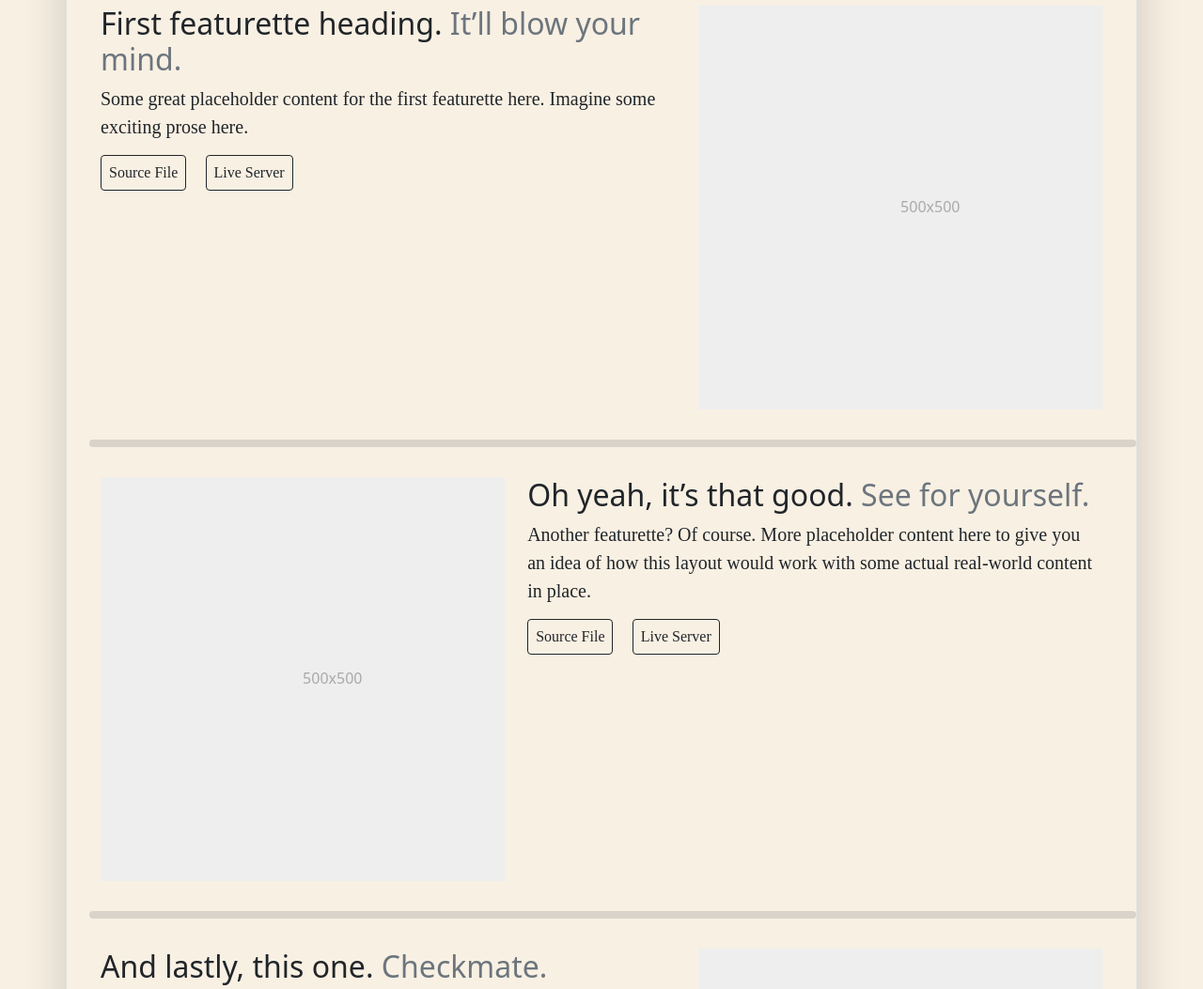
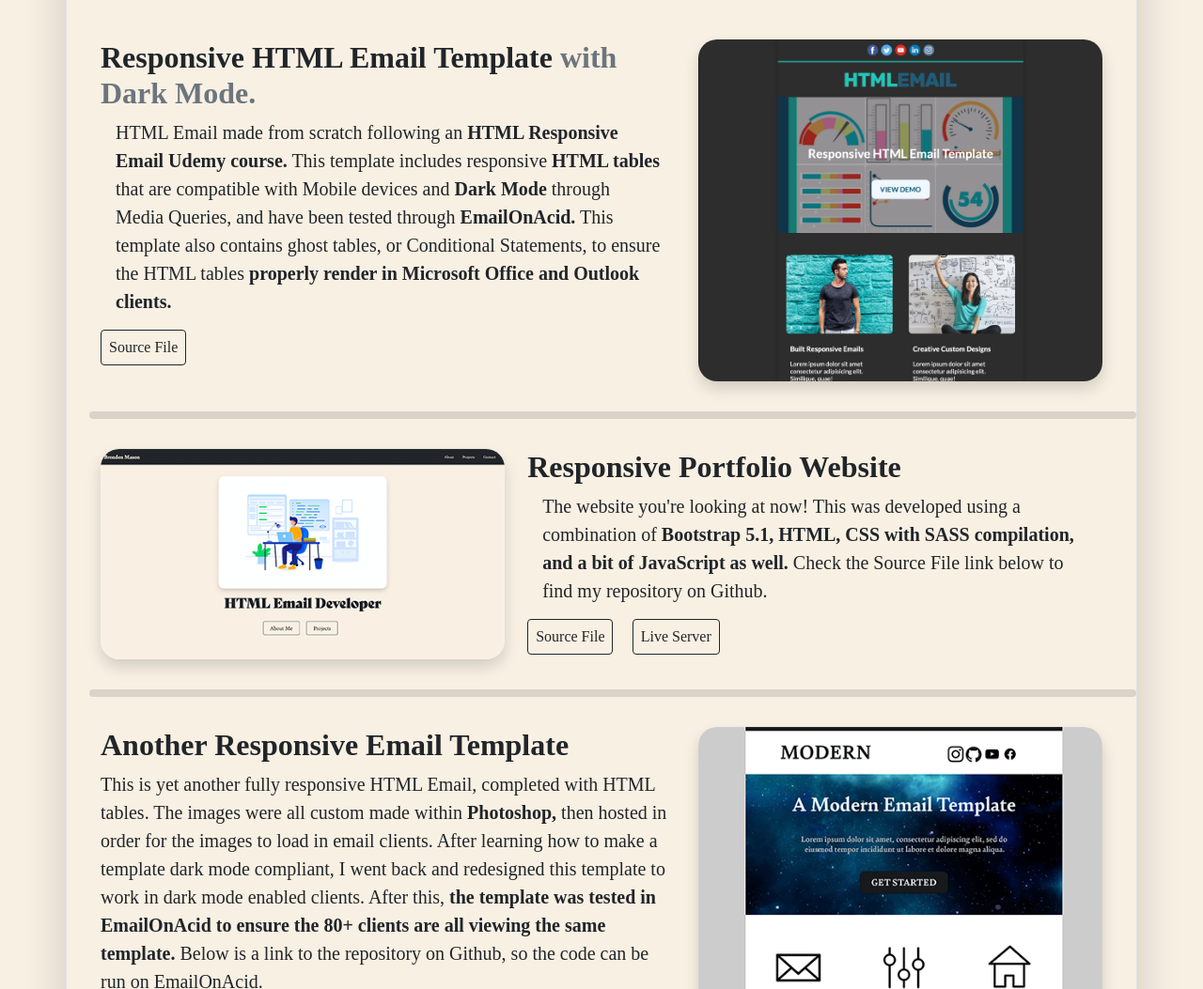
Before and after one commit to realbmase/Portfolio-Site, a plain HTML site: page index.html in a window 1280 px wide. Shown: the part 2100-3153 px from the top of the page at 94% size. Drawn offline with nearby package versions, Linux system fonts and the light colour scheme; a web font is replaced by a local one.

Commit message:
Major changes made, only final touches left.

```diff
--- a/index.html
+++ b/index.html
@@ -53,11 +53,11 @@
         <h1 class="display-4 fw-bold" id="notMain">About</h1>
         <div class="col-lg-6 mx-auto">
           <p class="lead mb-4" style="font-size: 1.5rem;">
-            Software Developer with over 1 year of passionate web development learning, check out my projects and/or download my resumé below for more information.
+            Hello! I am a self-taught software developer with over 4 years of experience in the restaurant industry, ready for a transition into another fast paced software-inclined environment. Check out my Resumé below for details.
           </p>
           <div class="d-grid gap-2 d-sm-flex justify-content-sm-center mb-5">
             <a href="#projects" type="button" class="btn btn-outline-dark btn-lg px-4 me-sm-3">Projects</a>
-            <button type="button" class="btn btn-outline-secondary btn-lg px-4">Resumé</button>
+            <a href="./Portfolio/BM_Resume_final.pdf" target="_blank" type="button" class="btn btn-outline-dark btn-lg px-4 me-sm-3">Resumé</a>
           </div>
         </div>
         <div class="overflow-hidden" style="max-height: 60vh;">
@@ -103,43 +103,41 @@
       </div>-->
 
       <div class="container my-5">
-        <div class="row p-4 pb-0 pe-lg-0 pt-lg-5 align-items-center rounded-3 border shadow-lg">
+        <div class="row p-4 pb-4 pe-lg-0 pt-lg-5 align-items-center rounded-3 border shadow-lg">
           <h1 class="display-4 fw-bold lh-1" style="text-align: center;" id="notMain">Projects</h1>
           <div class="row featurette">
             <div class="col-md-7">
-              <h2 class="featurette-heading">First featurette heading. <span class="text-muted">It’ll blow your mind.</span></h2>
-              <p class="lead">Some great placeholder content for the first featurette here. Imagine some exciting prose here.</p>
-              <a href="#contact_me" type="button" class="btn btn-outline-dark px-2 me-sm-3">Source File</a>
-              <a href="#contact_me" type="button" class="btn btn-outline-dark px-2 me-sm-3">Live Server</a>
+              <h2 class="featurette-heading">Responsive HTML Email Template <span class="text-muted">with Dark Mode.</span></h2>
+              <p class="lead px-3">HTML Email made from scratch following an <strong style="font-weight: 900;">HTML Responsive Email Udemy course.</strong> This template includes responsive <strong style="font-weight: 900;">HTML tables</strong> that are compatible with Mobile devices and <strong style="font-weight: 900;">Dark Mode</strong> through Media Queries, and have been tested through <strong style="font-weight: 900;">EmailOnAcid.</strong> This template also contains ghost tables, or Conditional Statements, to ensure the HTML tables<strong style="font-weight: 900;"> properly render in Microsoft Office and Outlook clients.</strong></p>
+              <a href="https://github.com/realbmase/Email-Template-2" target="_blank" type="button" class="btn btn-outline-dark px-2 me-sm-3">Source File</a>
             </div>
             <div class="col-md-5">
-              <svg class="bd-placeholder-img bd-placeholder-img-lg featurette-image img-fluid mx-auto" width="500" height="500" xmlns="http://www.w3.org/2000/svg" role="img" aria-label="Placeholder: 500x500" preserveAspectRatio="xMidYMid slice" focusable="false"><title>Placeholder</title><rect width="100%" height="100%" fill="#eee"></rect><text x="50%" y="50%" fill="#aaa" dy=".3em">500x500</text></svg>
-
+              <img src="./Portfolio/html-email-dm.png" alt="" width="500" height="500" class="img-fluid mx-auto shadow" style="border-radius: 20px;">
             </div>
           </div>
           <hr style="border: 4px solid grey;margin-right: 2rem; margin-top: 2rem;margin-bottom: 2rem; border-radius: 8px;">
           <div class="row featurette">
             <div class="col-md-7 order-md-2">
-              <h2 class="featurette-heading">Oh yeah, it’s that good. <span class="text-muted">See for yourself.</span></h2>
-              <p class="lead">Another featurette? Of course. More placeholder content here to give you an idea of how this layout would work with some actual real-world content in place.</p>
-              <a href="#contact_me" type="button" class="btn btn-outline-dark px-2 me-sm-3">Source File</a>
-              <a href="#contact_me" type="button" class="btn btn-outline-dark px-2 me-sm-3">Live Server</a>
+              <h2 class="featurette-heading">Responsive Portfolio Website</h2>
+              <p class="lead px-3">The website you're looking at now! This was developed using a combination of <strong style="font-weight: 900;">Bootstrap 5.1, HTML, CSS with SASS compilation, and a bit of JavaScript as well.</strong> Check the Source File link below to find my repository on Github.</p>
+              <a href="https://github.com/realbmase/Portfolio-Site" type="button" class="btn btn-outline-dark px-2 me-sm-3">Source File</a>
+              <a href="#" type="button" class="btn btn-outline-dark px-2 me-sm-3">Live Server</a>
             </div>
             <div class="col-md-5 order-md-1">
-              <svg class="bd-placeholder-img bd-placeholder-img-lg featurette-image img-fluid mx-auto" width="500" height="500" xmlns="http://www.w3.org/2000/svg" role="img" aria-label="Placeholder: 500x500" preserveAspectRatio="xMidYMid slice" focusable="false"><title>Placeholder</title><rect width="100%" height="100%" fill="#eee"></rect><text x="50%" y="50%" fill="#aaa" dy=".3em">500x500</text></svg>
+              <img src="./Portfolio/portfolio-img.png" alt="" width="500" height="500" class="img-fluid mx-auto shadow" style="border-radius: 20px;">
 
             </div>
           </div>
           <hr style="border: 4px solid grey;margin-right: 2rem; margin-top: 2rem;margin-bottom: 2rem; border-radius: 8px">
           <div class="row featurette">
             <div class="col-md-7">
-              <h2 class="featurette-heading">And lastly, this one. <span class="text-muted">Checkmate.</span></h2>
-              <p class="lead">And yes, this is the last block of representative placeholder content. Again, not really intended to be actually read, simply here to give you a better view of what this would look like with some actual content. Your content.</p>
-              <a href="#contact_me" type="button" class="btn btn-outline-dark px-2 me-sm-3">Source File</a>
+              <h2 class="featurette-heading">Another Responsive Email Template</h2>
+              <p class="lead">This is yet another fully responsive HTML Email, completed with HTML tables. The images were all custom made within<strong style="font-weight: 900;"> Photoshop,</strong> then hosted in order for the images to load in email clients. After learning how to make a template dark mode compliant, I went back and redesigned this template to work in dark mode enabled clients. After this, <strong style="font-weight: 900;">the template was tested in EmailOnAcid to ensure the 80+ clients are all viewing the same template.</strong> Below is a link to the repository on Github, so the code can be run on EmailOnAcid.</p>
+              <a href="https://github.com/realbmase/Email-Template" target="_blank" type="button" class="btn btn-outline-dark px-2 me-sm-3">Source File</a>
               <a href="#contact_me" type="button" class="btn btn-outline-dark px-2 me-sm-3">Live Server</a>
             </div>
             <div class="col-md-5">
-              <svg class="bd-placeholder-img bd-placeholder-img-lg featurette-image img-fluid mx-auto" width="500" height="500" xmlns="http://www.w3.org/2000/svg" role="img" aria-label="Placeholder: 500x500" preserveAspectRatio="xMidYMid slice" focusable="false"><title>Placeholder</title><rect width="100%" height="100%" fill="#eee"></rect><text x="50%" y="50%" fill="#aaa" dy=".3em">500x500</text></svg>
+              <img src="./Portfolio/email-two.png" alt="" width="500" height="500" class="img-fluid mx-auto shadow" style="border-radius: 20px;">
 
             </div>
           </div>
--- a/main.css
+++ b/main.css
@@ -14,6 +14,10 @@ body {
   font-family: bely-display, sans-serif;
 }
 
+h2 {
+  font-family: bely, serif;
+  font-weight: 700;
+}
 
 a {
   font-family: bely, serif;
```
Also changed, not shown: Portfolio/email-two.png (added), Portfolio/portfolio-img.png (added), 2 other files.
